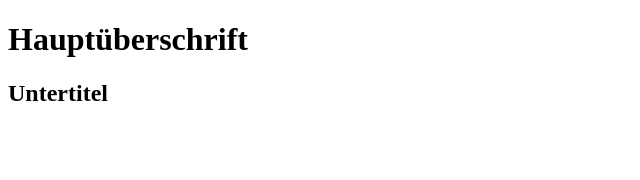
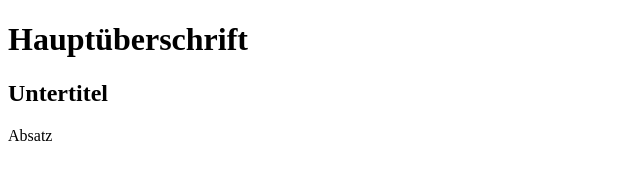
Before and after one commit to btinet/WPU-INF-HTML-01, a plain HTML site: page index.html in a window 1280 px wide. Shown: the full height of the page, 0-640 px from the left. Drawn offline with Linux system fonts and the light colour scheme.

Commit message:
HTML Grundlagen in index.html erweitert. README.md erweitert.

```diff
--- a/index.html
+++ b/index.html
@@ -9,5 +9,6 @@
 <body>
 <h1>Hauptüberschrift</h1>
 <h2>Untertitel</h2>
+<p>Absatz</p>
 </body>
 </html>
```
Also changed, not shown: README.md.
